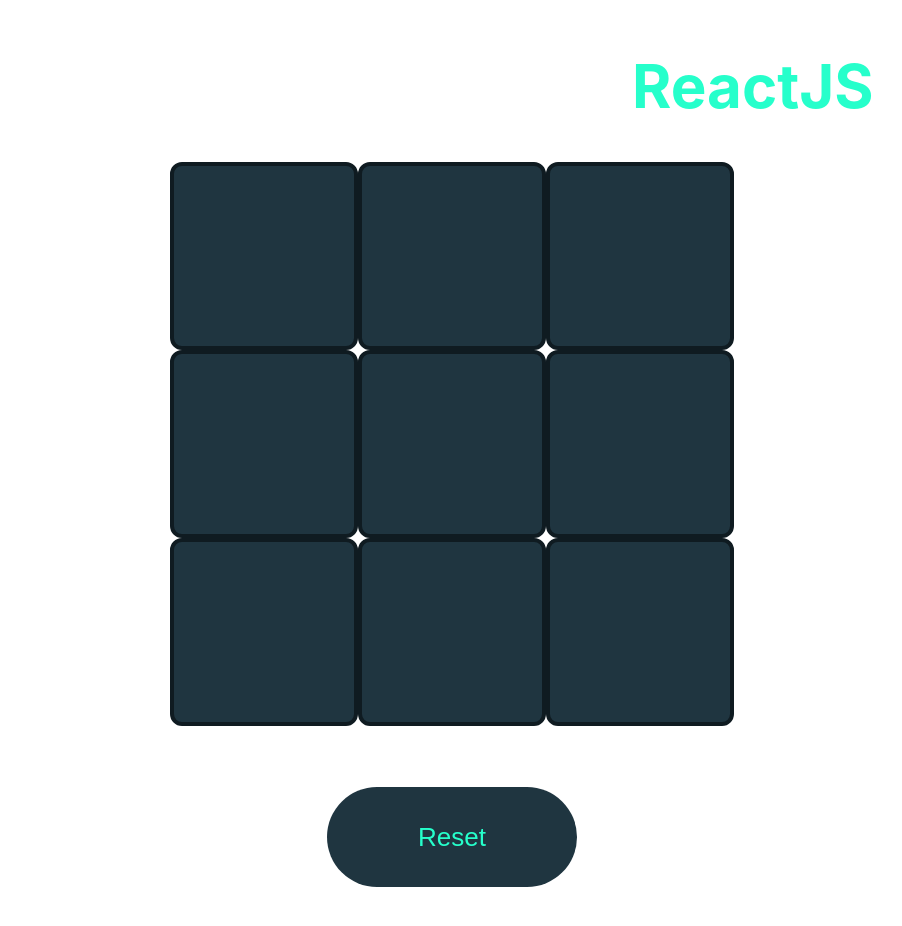
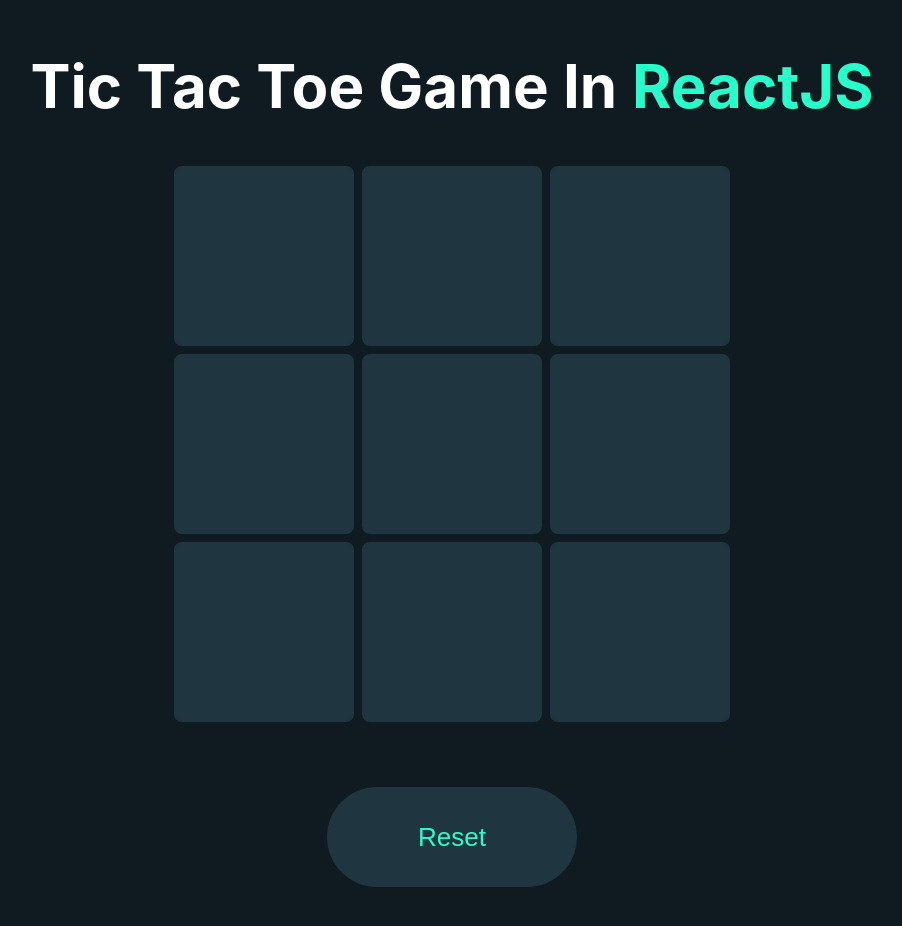
Before and after one commit to Yuna1024/Bai_Tap, a React (Create React App) app: page / in a window 1280 px wide. Shown: the top 926 px of the page, without its empty margins (188-1090 px from the left). Built offline with nearby package versions, Linux system fonts and the light colour scheme.

Commit message:
update 3

```diff
--- a/src/index.css
+++ b/src/index.css
@@ -5,7 +5,7 @@
     sans-serif;
   -webkit-font-smoothing: antialiased;
   -moz-osx-font-smoothing: grayscale;
-  background: #fff;
+  background: #0f1B21;
 }
 
 code {
```
